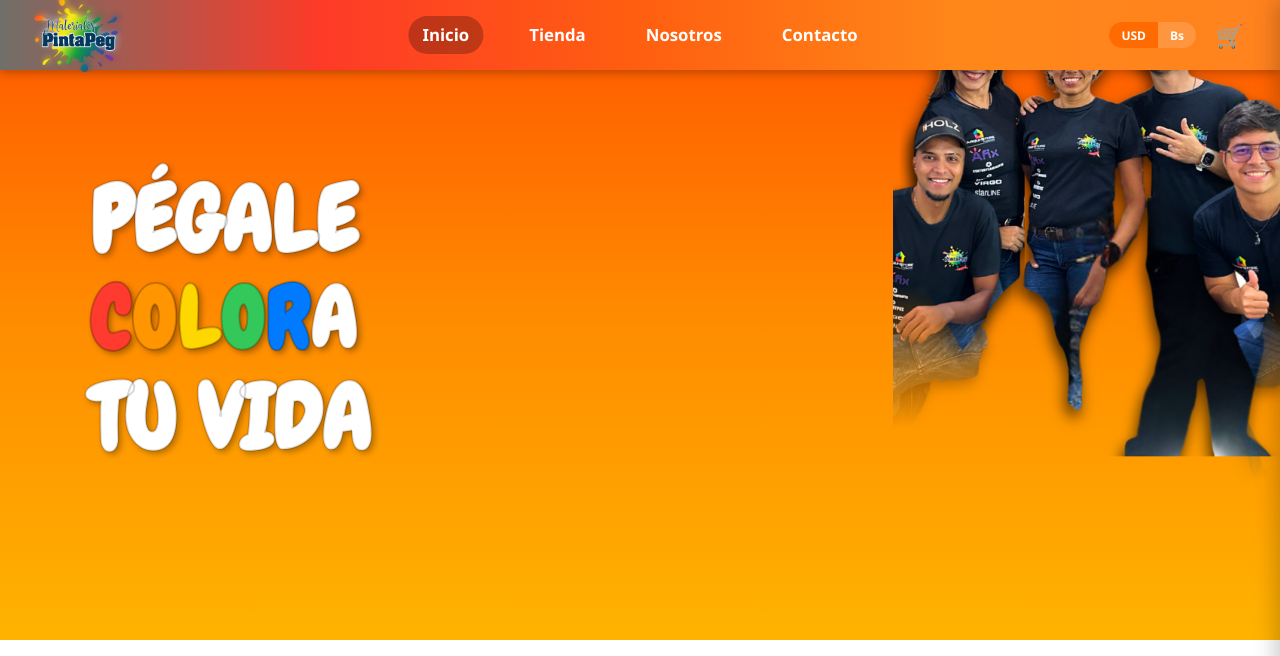
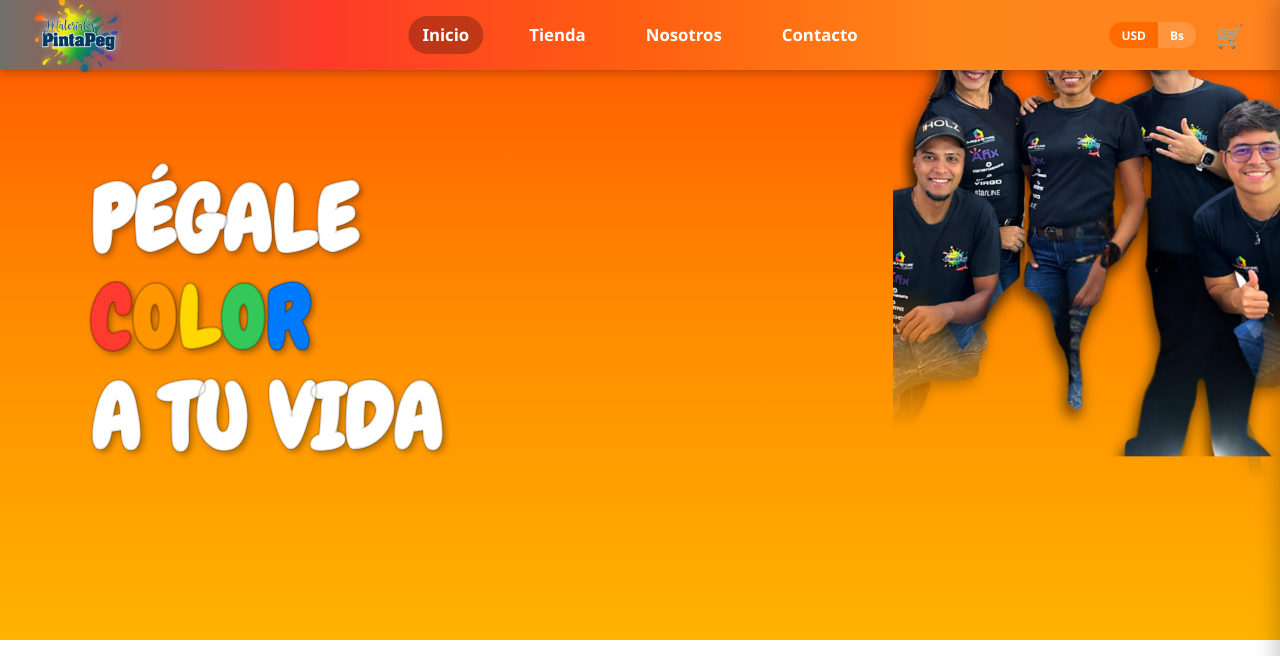
Before and after one commit to Hersil23/pintapeg, a PHP site: page / in a window 1280 px wide. Shown: the top 656 px of the page. Run offline with PHP 8.4, Linux system fonts and the light colour scheme; data comes from the database, SQL or seed files in the repository; data that the repository does not hold is empty; some libraries are stand-ins or nearby versions.

Commit message:
Hero: mover A junto a TU VIDA, separar de COLOR

```diff
--- a/index.php
+++ b/index.php
@@ -15,9 +15,8 @@
           <span class="hero-line-top">PÉGALE</span>
           <span class="hero-line-color">
             <span style="color:#FF3B30">C</span><span style="color:#FF9500">O</span><span style="color:#FFD700">L</span><span style="color:#34C759">O</span><span style="color:#007AFF">R</span>
-            <span class="hero-a"> A</span>
           </span>
-          <span class="hero-line-bottom">TU VIDA</span>
+          <span class="hero-line-bottom">A TU VIDA</span>
         </h1>
       </div>
       <div class="hero-overlay"></div>
```
